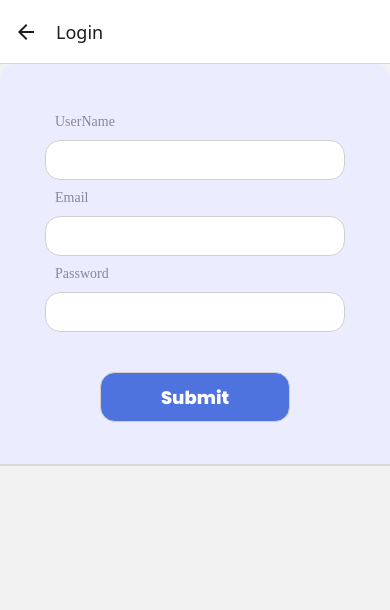
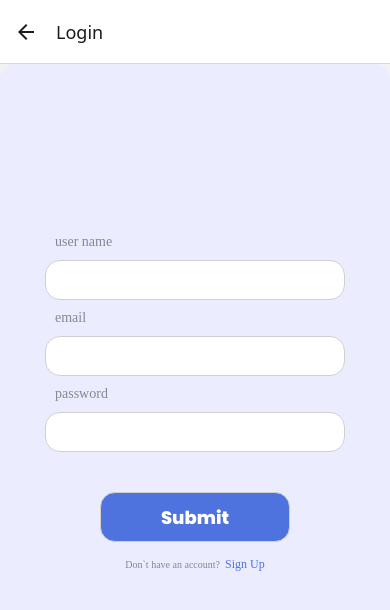
Before and after one commit to Sainettt/AdminPanel, a React Native app in the folder react-native/: screen /Login in a window 390 px wide. Shown: the top 610 px of the page. Built offline with nearby package versions, Linux system fonts and the light colour scheme.

Commit message:
Changed UI in Auth`s part added new component  AuthAskText

```diff
--- /dev/null
+++ b/react-native/components/AuthAskText.js
@@ -0,0 +1,15 @@
+import React from 'react'
+import { View, Text, TouchableOpacity } from 'react-native'
+import { styles } from '../styles/authStyles'
+
+const AuthAskText = ({ onPress, mainText, buttonText }) => {
+  return (
+    <View style={styles.containerAskText}>
+      <Text style={styles.askText}>{mainText}</Text>
+      <TouchableOpacity onPress={onPress}>
+        <Text style={styles.askTextButton}>{buttonText}</Text>
+      </TouchableOpacity>
+    </View>
+  )
+}
+export default AuthAskText
--- a/react-native/screens/LoginScreen.js
+++ b/react-native/screens/LoginScreen.js
@@ -1,37 +1,39 @@
-import React, {useState, useContext} from 'react'
-import { View, Keyboard, TouchableWithoutFeedback, KeyboardAvoidingView, Platform } from 'react-native'
+import React, { useState, useContext } from 'react'
+import {
+  View,
+  Keyboard,
+  TouchableWithoutFeedback,
+  KeyboardAvoidingView,
+  Platform,
+} from 'react-native'
 import { styles } from '../styles/authStyles'
 import AuthField from '../components/AuthFields'
 import AuthSubmitButton from '../components/AuthSubmitButton'
-import {loginAdmin} from '../src/api/adminApi'
+import AuthAskText from '../components/AuthAskText'
+import { loginAdmin } from '../src/api/adminApi'
 import { saveToken } from '../utils/tokenStorage'
 import { AuthContext } from '../context/AuthContext'
 
-const LoginScreen = ({navigation}) => {
+const LoginScreen = ({ navigation }) => {
   const [userName, setUserName] = useState('')
   const [email, setEmail] = useState('')
   const [password, setPassword] = useState('')
-  const {logout, login} = useContext(AuthContext)
+  const { logout, login } = useContext(AuthContext)
   const handleLogin = async () => {
-
     if (!userName || !email || !password) {
       alert('Please fill in all fields')
       return
     }
 
     try {
-
-      const {token} = await loginAdmin(userName, email, password)
+      const { token } = await loginAdmin(userName, email, password)
       await saveToken(token)
       login()
-
-
-    } catch (error){
+    } catch (error) {
       if (error.message === 'Unauthorized. Please check your credentials') {
         logout()
         alert('Unauthorized. Please check your credentials')
-      }
-      else if (error.message === 'Login failed. Please try again') {
+      } else if (error.message === 'Login failed. Please try again') {
         alert('Login failed. Please try again')
       } else if (error.message === 'Admin not found') {
         alert('Admin not found')
@@ -42,25 +44,38 @@ const LoginScreen = ({navigation}) => {
   }
 
   return (
-  <TouchableWithoutFeedback onPress={Keyboard.dismiss}>
+    <TouchableWithoutFeedback onPress={Keyboard.dismiss}>
+      <KeyboardAvoidingView
+        behavior={Platform.OS === 'ios' ? 'padding' : 'height'}
+        style={{ flex: 1 }}
+      >
+        <View style={styles.authContainer}>
+          <View style={{ marginTop: 160 }}>
+            <AuthField
+              label="user name"
+              value={userName}
+              onChangeText={setUserName}
+            />
+          </View>
+          <AuthField label="email" value={email} onChangeText={setEmail} />
+          <AuthField
+            label="password"
+            value={password}
+            onChangeText={setPassword}
+            secureTextEntry={true}
+          />
 
-    <KeyboardAvoidingView
-      behavior={Platform.OS === 'ios' ? 'padding' : 'height'}
-      style={{ flex: 1 }}>
-      <View style={styles.container}>
-        <View style={{ ...styles.authContainer, height: 400, }}>
-            <View>
-              <View style={{ marginTop: 40 }}>
-                <AuthField label="UserName" value={userName} onChangeText={setUserName}/>
-              </View>
-              <AuthField label="Email" value={email} onChangeText={setEmail} />
-              <AuthField label="Password" value={password} onChangeText={setPassword} secureTextEntry={true}/>
-            </View>
-          <AuthSubmitButton onPress={handleLogin}/>
+          <AuthSubmitButton onPress={handleLogin} text="Sign In" />
+          <AuthAskText
+            onPress={() => {
+              navigation.navigate('Register')
+            }}
+            mainText="Don`t have an account?"
+            buttonText="Sign Up"
+          />
         </View>
-      </View>
-    </KeyboardAvoidingView>
-  </TouchableWithoutFeedback>
+      </KeyboardAvoidingView>
+    </TouchableWithoutFeedback>
   )
 }
 export default LoginScreen
--- a/react-native/screens/RegisterScreen.js
+++ b/react-native/screens/RegisterScreen.js
@@ -1,19 +1,26 @@
-import React, {useState, useContext} from 'react'
-import { Keyboard, View, TouchableWithoutFeedback, KeyboardAvoidingView, Platform} from 'react-native'
+import React, { useState, useContext } from 'react'
+import {
+  Keyboard,
+  View,
+  TouchableWithoutFeedback,
+  KeyboardAvoidingView,
+  Platform,
+} from 'react-native'
 import AuthField from '../components/AuthFields'
 import { styles } from '../styles/authStyles'
 import AuthSubmitButton from '../components/AuthSubmitButton'
+import AuthAskText from '../components/AuthAskText'
 import { registerAdmin } from '../src/api/adminApi'
 import { saveToken } from '../utils/tokenStorage'
 import { AuthContext } from '../context/AuthContext'
 import { isValidEmail } from '../utils/validateEmail'
 
-const RegisterScreen = ({navigation}) => {
+const RegisterScreen = ({ navigation }) => {
   const [userName, setUserName] = useState('')
   const [email, setEmail] = useState('')
   const [password, setPassword] = useState('')
   const [confirmPassword, setconfirmPassword] = useState('')
-  const {login} = useContext(AuthContext)
+  const { login } = useContext(AuthContext)
 
   const handleRegister = async () => {
     if (!userName || !email || !password || !confirmPassword) {
@@ -27,16 +34,14 @@ const RegisterScreen = ({navigation}) => {
     }
 
     if (!isValidEmail(email)) {
-      alert('Please enter a valid email address');
-      return;
+      alert('Please enter a valid email address')
+      return
     }
 
     try {
-
-      const {token} = await registerAdmin(userName, email, password)
+      const { token } = await registerAdmin(userName, email, password)
       await saveToken(token)
       login()
-
     } catch (error) {
       if (error.message === 'Email already exists') {
         alert('Email already exists')
@@ -47,26 +52,43 @@ const RegisterScreen = ({navigation}) => {
   }
 
   return (
-  <TouchableWithoutFeedback onPress={Keyboard.dismiss}>
-
-    <KeyboardAvoidingView
-      behavior={Platform.OS === 'ios' ? 'padding' : 'height'}
-      style={{ flex: 1 }}>
-      <View style={styles.container}>
-        <View style={{ ...styles.authContainer, height: 470, marginTop: 120 }}>
-          <View>
-            <View style={{ marginTop: 40 }}>
-              <AuthField label="UserName" value={userName} onChangeText={setUserName}/>
-            </View>
-            <AuthField label="Email" value={email} onChangeText={setEmail} />
-            <AuthField label="Password" value={password} onChangeText={setPassword} secureTextEntry={true}/>
-            <AuthField label="Confirm Password" value={confirmPassword} onChangeText={setconfirmPassword} secureTextEntry={true}/>
+    <TouchableWithoutFeedback onPress={Keyboard.dismiss}>
+      <KeyboardAvoidingView
+        behavior={Platform.OS === 'ios' ? 'padding' : 'height'}
+        style={{ flex: 1 }}
+      >
+        <View style={styles.authContainer}>
+          <View style={{ marginTop: 160 }}>
+            <AuthField
+              label="user name"
+              value={userName}
+              onChangeText={setUserName}
+            />
           </View>
-          <AuthSubmitButton onPress={handleRegister}/>
+          <AuthField label="email" value={email} onChangeText={setEmail} />
+          <AuthField
+            label="password"
+            value={password}
+            onChangeText={setPassword}
+            secureTextEntry={true}
+          />
+          <AuthField
+            label="confirm password"
+            value={confirmPassword}
+            onChangeText={setconfirmPassword}
+            secureTextEntry={true}
+          />
+          <AuthSubmitButton onPress={handleRegister} text="Sign In" />
+          <AuthAskText
+            onPress={() => {
+              navigation.navigate('Login')
+            }}
+            mainText="Already have an account?"
+            buttonText="Log In"
+          />
         </View>
-      </View>
-    </KeyboardAvoidingView>
-  </TouchableWithoutFeedback>
+      </KeyboardAvoidingView>
+    </TouchableWithoutFeedback>
   )
 }
 export default RegisterScreen
```
